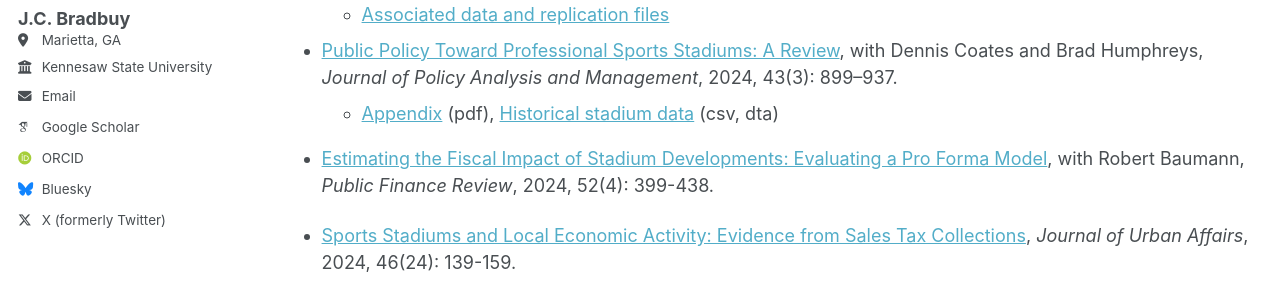
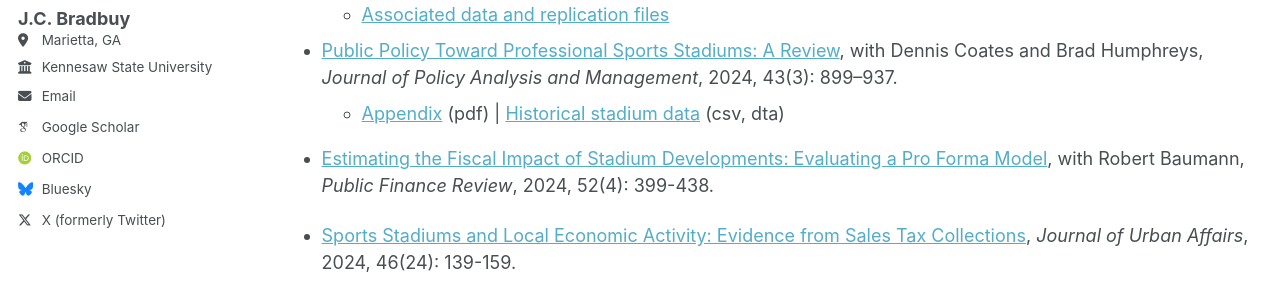
Before and after one commit to jcbradbury/jcbradbury.github.io, a Jekyll site: the page built from _pages/research.md, in a window 1280 px wide and 900 px high. Shown: the part 332-624 px from the top of the window. Built offline with Jekyll 4.4.1, drawn with Linux system fonts in a browser that asks for light colours; some web fonts are replaced; a script bundle is joined from its source files by our own code; library files that are not in the unit come from our copies.

```diff
--- a/_pages/research.md
+++ b/_pages/research.md
@@ -14,7 +14,7 @@ author_profile: true
     - [Associated data and replication files](https://doi.org/10.3886/E200122V2)
 
 - [Public Policy Toward Professional Sports Stadiums: A Review](https://onlinelibrary.wiley.com/doi/full/10.1002/pam.22534), with Dennis Coates and Brad Humphreys, *Journal of Policy Analysis and Management*, 2024, 43(3): 899–937.
-    -  [Appendix](https://onlinelibrary.wiley.com/action/downloadSupplement?doi=10.1002%2Fpam.22534&file=pam22534-sup-0001-Appendix.pdf) (pdf),  [Historical stadium data](https://doi.org/10.3886/E193067V1) (csv, dta)
+    -  [Appendix](https://onlinelibrary.wiley.com/action/downloadSupplement?doi=10.1002%2Fpam.22534&file=pam22534-sup-0001-Appendix.pdf) (pdf) \|  [Historical stadium data](https://doi.org/10.3886/E193067V1) (csv, dta)
 
 - [Estimating the Fiscal Impact of Stadium Developments: Evaluating a Pro Forma Model](https://journals.sagepub.com/doi/10.1177/10911421231199517), with Robert Baumann, *Public Finance Review*, 2024, 52(4): 399-438.
 
```
